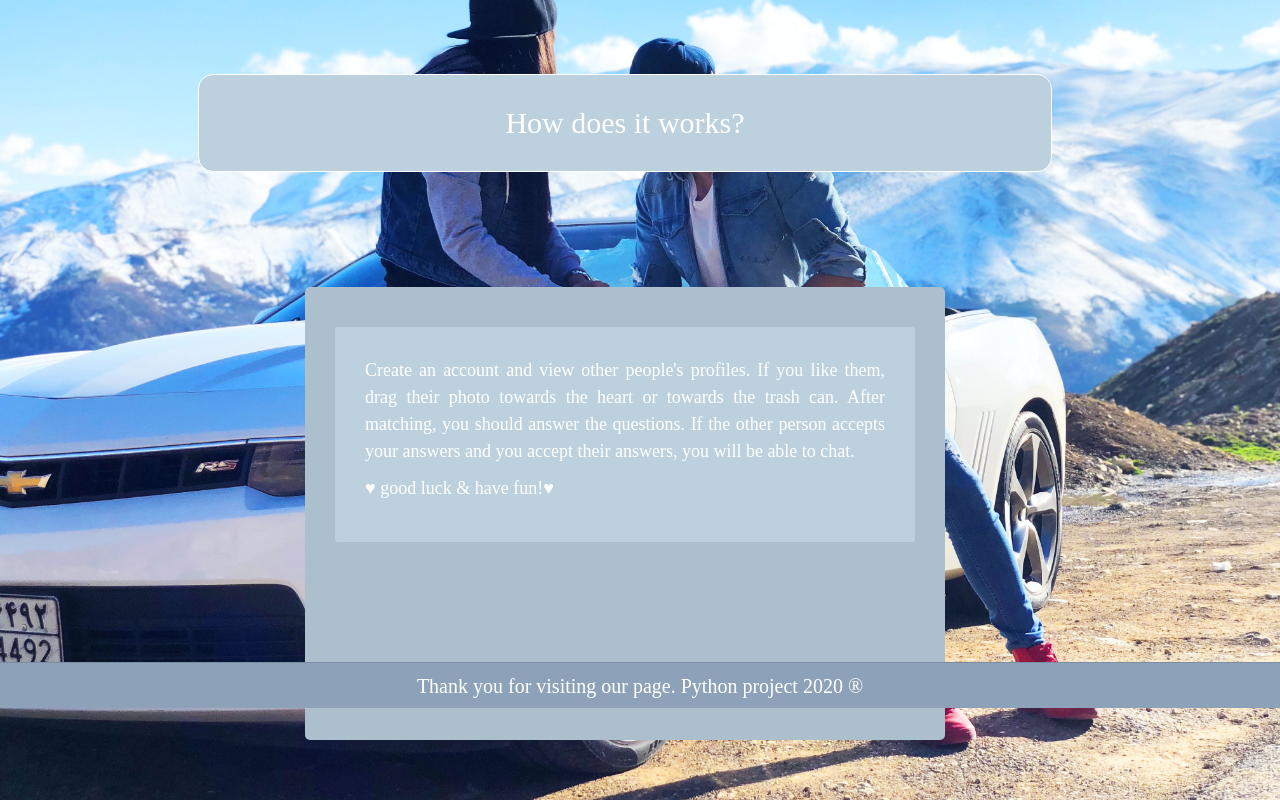
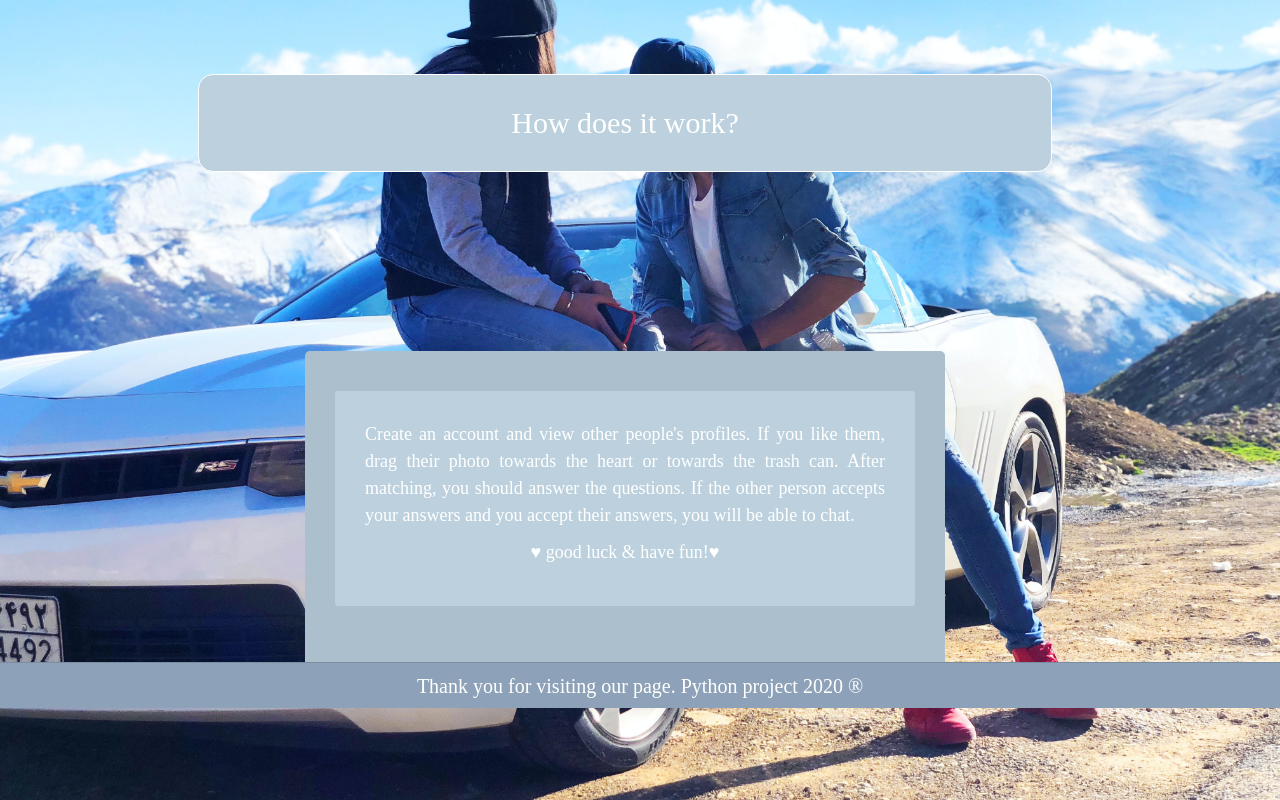
Before and after one commit to Masioki/Pydate, a Django app: page /help/ in a window 1280 px wide. Shown: the part 92-892 px from the top of the page. Run offline with Django 3.2, Linux system fonts and the light colour scheme; parts of the project's set-up code (start-up, migrations or seed data) failed here and were passed over; some libraries are stand-ins or nearby versions.

Commit message:
drobne poprawki vol 3 (view_info center)

```diff
--- a/Pydate/templates/html_pages/view_info.html
+++ b/Pydate/templates/html_pages/view_info.html
@@ -18,17 +18,17 @@
 </head>
 <body>
 {% block content %}
-    <main class="d-flex row min-vh-100 justify-content-center mw-100">
+    <main class="d-flex row min-vh-100 justify-content-center  mw-100">
         <h1 id="pydateintro" class="col-11 col-lg-8 text-center align-self-center">
-            How does it works?
+            How does it work?
         </h1>
-        <div class="container col-xl-6 col-lg-4 col-md-6 col-sm-6 col-9 justify-content-center">
-            <div id="app_description" class="text-justify">
+        <div class="container col-xl-6 col-lg-4 col-md-6 col-sm-6 col-9 justify-content-center align-self-center">
+            <div id="app_description" class="text-justify align-self-center">
                 <p id="app_description_text">Create an account and view other people's profiles. If you like them, drag
                     their photo towards the heart or towards the trash can. After matching, you should answer the questions.
                     If the other person accepts your answers and you accept their answers, you will be able to chat.
                 </p>
-                <p id="app_description_text">&hearts; good luck & have fun!&hearts;</p>
+                <p id="app_description_text" style="text-align: center">&hearts; good luck & have fun!&hearts;</p>
             </div>
         </div>
     </main>
```
